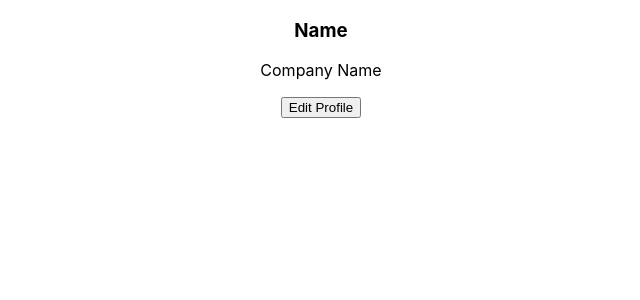
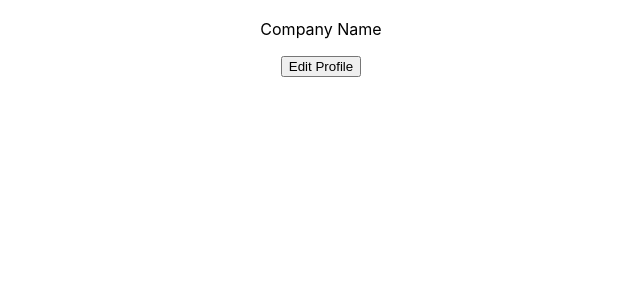
Before and after one commit to petercrackthecode/Deck, a React (Create React App) app in the folder client/: page /user in a window 1280 px wide. Shown: the top 300 px of the page, without its empty margins (319-959 px from the left). Built offline with nearby package versions, Linux system fonts and the light colour scheme.

Commit message:
anjali made a stupid error, resolved now

```diff
--- a/client/src/pages/UserProfile.js
+++ b/client/src/pages/UserProfile.js
@@ -14,18 +14,19 @@ function UserProfile({userId}) {
 
     const handleDetails = async() => {
         console.log(userId)
-        await axios.get(`http://localhost:3000/users/${userId}`, {
+        await axios.get(`http://localhost:5000/users/${userId}`, {
             headers:{"x-access-token":getToken()}
         })
         .then((res)=> {
-            setUser(res.user)
+            setUser(res.data)
+            console.log(res.data.name)
         })
         .catch((err)=> err)
     }
 
     return (
         <div>
-            <h3>Name</h3>
+            <h3>{user.name}</h3>
             <p>Company Name</p>
             <button>Edit Profile</button>
         </div>
```
